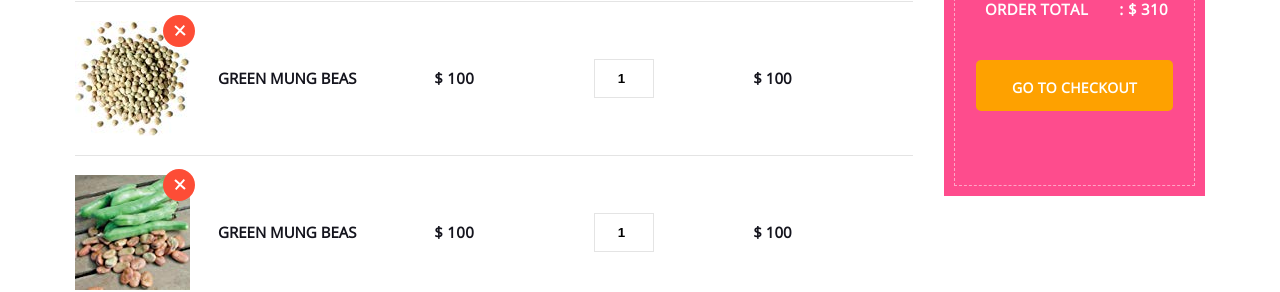
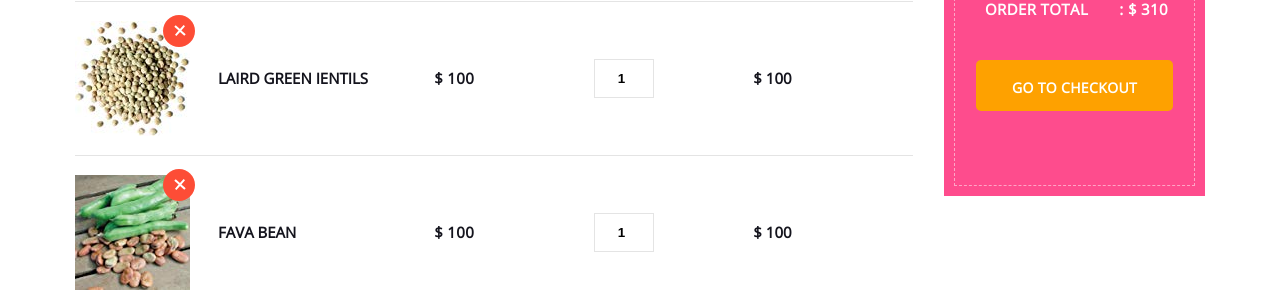
Before and after one commit to MaryTyutyunnyk/Wellnessliving, a website: page src/index.html in a window 1280 px wide. Shown: the part 272-564 px from the top of the page. Drawn offline with nearby package versions, Linux system fonts and the light colour scheme; files that its build step writes are made by us from their sources.

Commit message:
Changes in text

```diff
--- a/src/index.html
+++ b/src/index.html
@@ -63,7 +63,7 @@
                             </svg>
                         </button>
                     </div>
-                    <span class="productCartItemProduct__name">Green mung beas</span>
+                    <span class="productCartItemProduct__name">Laird green ientils</span>
                 </div>
                 <span class="productCartItem__price">$ 100</span>
                 <div class="productCartItemCounter">
@@ -90,7 +90,7 @@
                             </svg>
                         </button>
                     </div>
-                    <span class="productCartItemProduct__name">Green mung beas</span>
+                    <span class="productCartItemProduct__name">Fava bean</span>
                 </div>
                 <span class="productCartItem__price">$ 100</span>
                 <div class="productCartItemCounter">
```
Also changed, not shown: dist/index.html.
